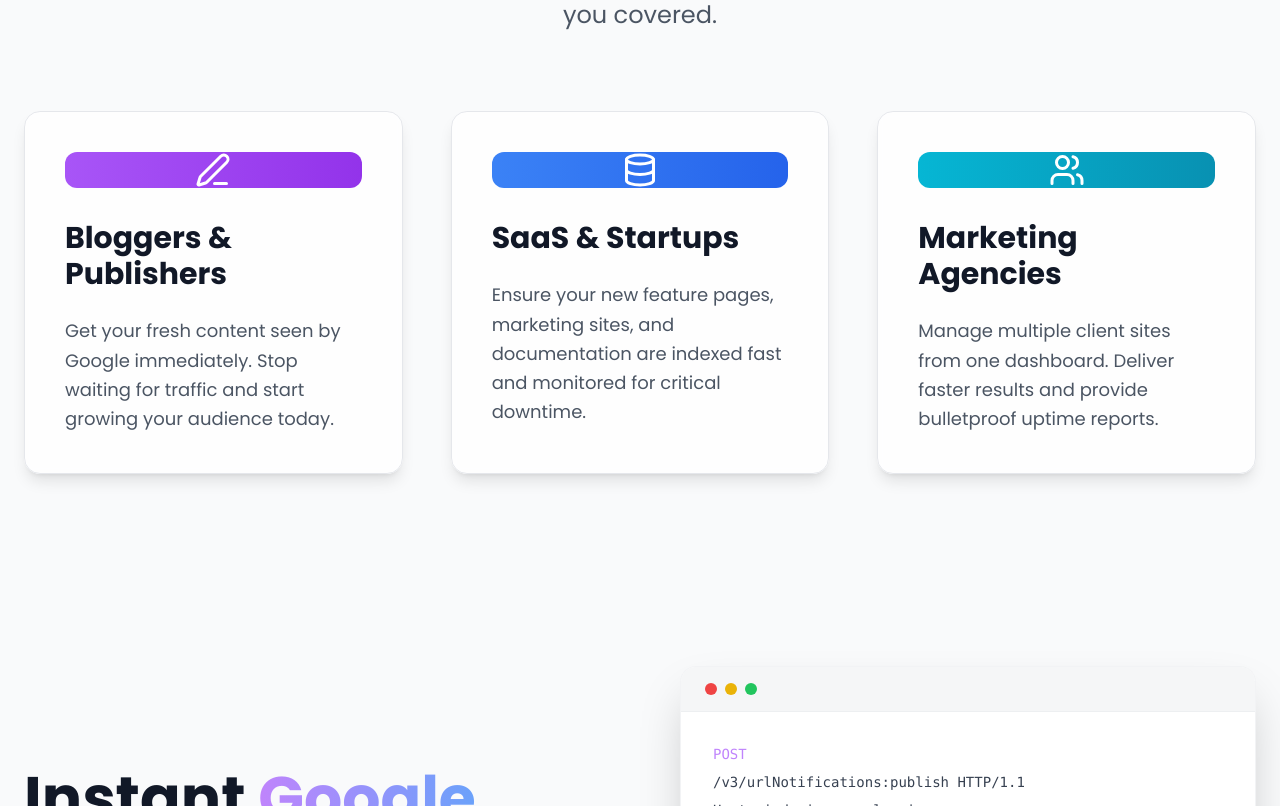
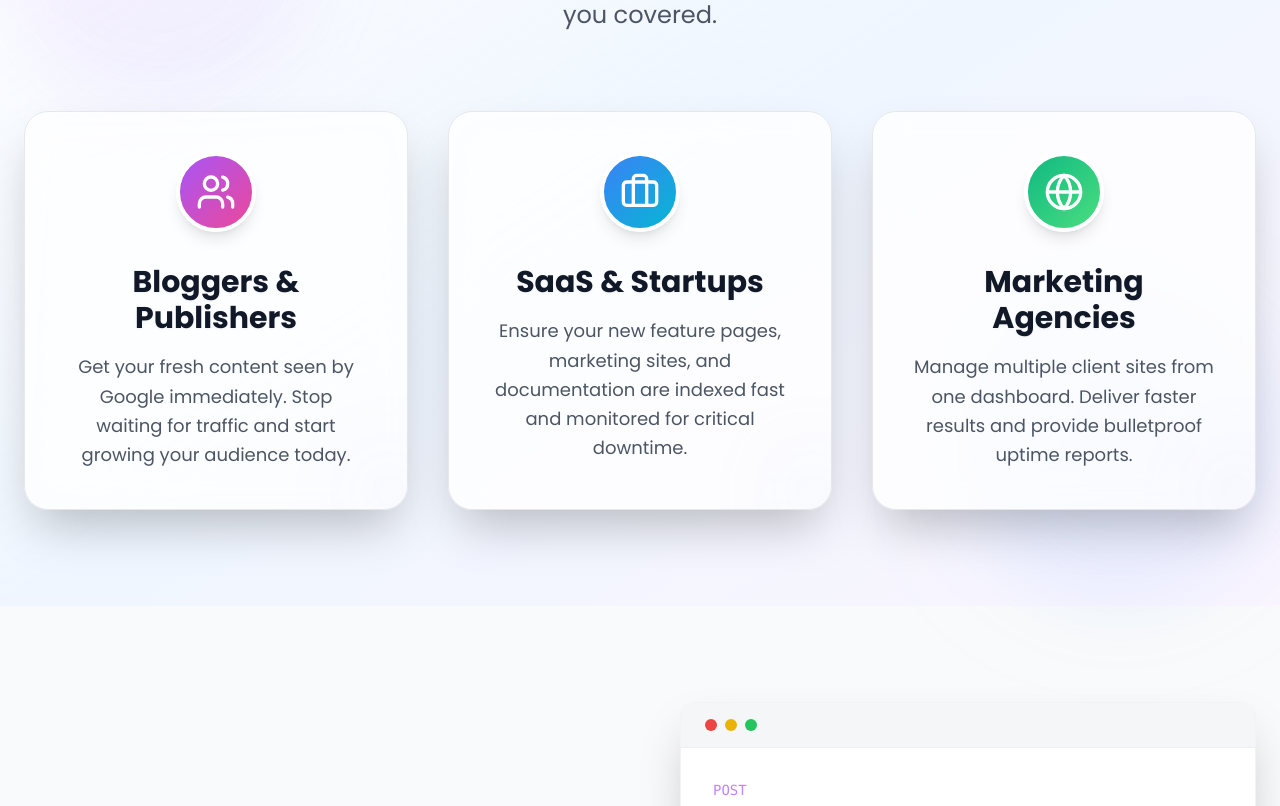
Before and after one commit to Baranidharan911/sitegrip-front, a Next.js app: page / in a window 1280 px wide. Shown: the part 2035-2841 px from the top of the page. Built offline with nearby package versions, Linux system fonts and the light colour scheme; no server answers.

Commit message:
Redesign Built For Winners section with modern glassy cards and new icons

```diff
--- a/src/components/Home/NewFeatures.tsx
+++ b/src/components/Home/NewFeatures.tsx
@@ -1,58 +1,64 @@
 import React from 'react';
-import { Edit3, Database, Users } from 'lucide-react';
+import { Users, Briefcase, Globe } from 'lucide-react';
 
-const NewFeatures: React.FC = () => {
 const features = [
   {
-      icon: Edit3,
+    icon: <Users className="w-10 h-10 text-white" />, // Bloggers & Publishers
+    iconBg: 'from-purple-500 to-pink-500',
     title: 'Bloggers & Publishers',
     description: 'Get your fresh content seen by Google immediately. Stop waiting for traffic and start growing your audience today.',
-      color: 'from-purple-500 to-purple-600',
   },
   {
-      icon: Database,
+    icon: <Briefcase className="w-10 h-10 text-white" />, // SaaS & Startups
+    iconBg: 'from-blue-500 to-cyan-500',
     title: 'SaaS & Startups',
     description: 'Ensure your new feature pages, marketing sites, and documentation are indexed fast and monitored for critical downtime.',
-      color: 'from-blue-500 to-blue-600',
   },
   {
-      icon: Users,
+    icon: <Globe className="w-10 h-10 text-white" />, // Marketing Agencies
+    iconBg: 'from-emerald-500 to-green-400',
     title: 'Marketing Agencies',
     description: 'Manage multiple client sites from one dashboard. Deliver faster results and provide bulletproof uptime reports.',
-      color: 'from-cyan-500 to-cyan-600',
   },
 ];
 
-  return (
-    <section className="relative z-10 px-6 py-24">
-      <div className="max-w-7xl mx-auto">
+const NewFeatures = () => (
+  <section className="relative z-10 px-6 py-24 bg-gradient-to-br from-white/80 via-blue-50 to-purple-50 dark:from-gray-900 dark:via-gray-900 dark:to-gray-800">
+    {/* Animated/gradient background accents */}
+    <div className="absolute top-0 left-0 w-80 h-80 bg-purple-400 rounded-full mix-blend-multiply filter blur-2xl opacity-10 animate-blob" />
+    <div className="absolute bottom-0 right-0 w-80 h-80 bg-blue-400 rounded-full mix-blend-multiply filter blur-2xl opacity-10 animate-blob animation-delay-2000" />
+    <div className="max-w-7xl mx-auto relative">
       <div className="text-center mb-20">
-          <h2 className="text-4xl md:text-5xl lg:text-6xl font-bold text-gray-900 dark:text-white mb-6">
+        <h2 className="text-4xl md:text-5xl lg:text-6xl font-extrabold text-gray-900 dark:text-white mb-6">
           Built For <span className="bg-gradient-to-r from-purple-400 to-cyan-400 bg-clip-text text-transparent">Winners</span>
         </h2>
         <p className="text-xl md:text-2xl text-gray-600 dark:text-gray-300 max-w-3xl mx-auto">
           Whether you're a solo blogger or a major agency, Site Grip has you covered.
         </p>
       </div>
-
-        <div className="grid md:grid-cols-3 gap-8 lg:gap-12">
-          {features.map((feature, index) => (
+      <div className="flex flex-col md:flex-row gap-10 justify-center items-stretch">
+        {features.map((feature, i) => (
           <div
-              key={index}
-              className="bg-white/80 dark:bg-gray-900/50 backdrop-blur-sm rounded-2xl p-8 lg:p-10 border border-gray-200 dark:border-gray-800 hover:border-gray-300 dark:hover:border-gray-700 transition-all duration-300 hover:transform hover:scale-105 shadow-lg"
+            key={feature.title}
+            className="group bg-white/80 dark:bg-gray-900/60 backdrop-blur-lg rounded-3xl p-10 flex-1 flex flex-col items-center border border-gray-200 dark:border-gray-800 shadow-2xl hover:shadow-purple-400/20 transition-all duration-300 hover:scale-105 relative overflow-hidden"
           >
-              <div className={`w-18 h-18 mb-8 rounded-xl bg-gradient-to-r ${feature.color} flex items-center justify-center`}>
-                <feature.icon className="h-9 w-9 text-white" />
+            {/* Glassy gradient icon */}
+            <div className={`mb-8 w-20 h-20 rounded-full bg-gradient-to-br ${feature.iconBg} flex items-center justify-center shadow-lg group-hover:scale-110 transition-transform duration-300 border-4 border-white dark:border-gray-900`}>
+              {feature.icon}
             </div>
-
-              <h3 className="text-2xl md:text-3xl font-bold text-gray-900 dark:text-white mb-6">{feature.title}</h3>
-              <p className="text-lg text-gray-600 dark:text-gray-300 leading-relaxed">{feature.description}</p>
+            <h3 className="text-2xl md:text-3xl font-bold text-gray-900 dark:text-white mb-4 text-center drop-shadow-sm">
+              {feature.title}
+            </h3>
+            <p className="text-lg text-gray-600 dark:text-gray-300 leading-relaxed text-center">
+              {feature.description}
+            </p>
+            {/* Subtle animated accent */}
+            <div className="absolute -bottom-8 -right-8 w-24 h-24 bg-gradient-to-br from-purple-400/20 to-cyan-400/10 rounded-full blur-2xl opacity-40 group-hover:opacity-60 transition-opacity duration-300" />
           </div>
         ))}
       </div>
     </div>
   </section>
 );
-};
 
 export default NewFeatures;
```
Lines whose indentation alone changed are shown as unchanged.
